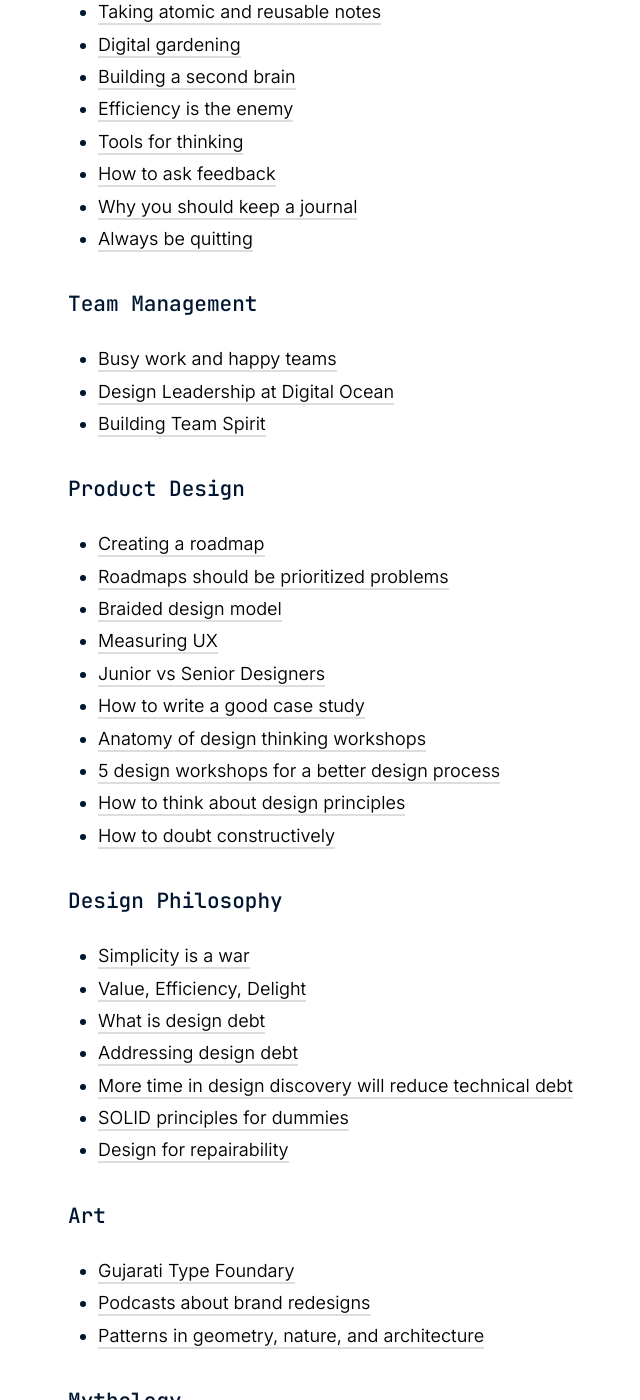
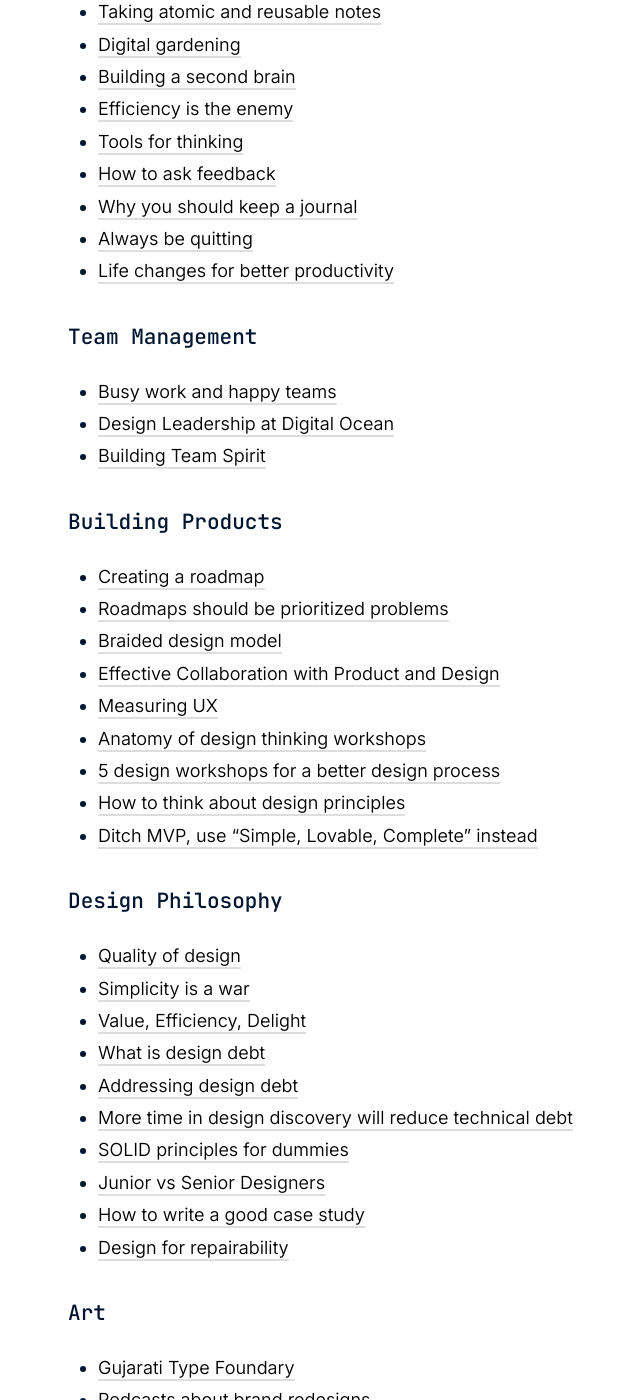
Before and after one commit to varundhawan5792/varundhawan.com, a Jekyll site: the page built from _notes/links.md, in a window 1280 px wide and 1400 px high, scrolled down 346 px. Shown: the whole window, without its empty margins (90-730 px from the left). Built offline with Jekyll 4.4.1, drawn with Linux system fonts in a browser that asks for light colours.

Commit message:
New reads added

```diff
--- a/_notes/links.md
+++ b/_notes/links.md
@@ -12,31 +12,34 @@ excerpt: A collection of ideas I find interesting
 - [How to ask feedback](https://www.samjulien.com/how-to-ask-for-feedback)
 - [Why you should keep a journal](https://hbr.org/2017/07/the-more-senior-your-job-title-the-more-you-need-to-keep-a-journal)
 - [Always be quitting](https://jmmv.dev/2021/04/always-be-quitting.html)
+- [Life changes for better productivity](https://nabeelqu.co/advice)
 
 ### Team Management
 - [Busy work and happy teams](https://tomlingham.com/articles/why-are-you-so-busy/)
 - [Design Leadership at Digital Ocean](https://joelcalifa.com/work/digitalocean-design-leadership/)
 - [Building Team Spirit](https://candost.blog/have-the-first-win-to-build-team-spirit/)
 
-### Product Design
+### Building Products
 - [Creating a roadmap](https://www.neuronux.com/post/how-to-create-a-product-roadmap)
 - [Roadmaps should be prioritized problems](https://www.youtube.com/watch?v=DQ1RjfxTyG0)
 - [Braided design model](https://www.mckinsey.com/business-functions/marketing-and-sales/our-insights/building-a-design-driven-culture)
+- [Effective Collaboration with Product and Design](https://www.joshwcomeau.com/career/effective-collaboration/)
 - [Measuring UX](https://vimeo.com/414636141)
-- [Junior vs Senior Designers](https://www.antonsten.com/juniorvssenior/)
-- [How to write a good case study](https://uxtools.co/blog/5-principles-of-exceptional-case-studies-in-ux-portfolios/)
 - [Anatomy of design thinking workshops](https://uxdesign.cc/comprehensive-anatomy-of-all-ux-design-thinking-workshops-c416706cd3e2)
 - [5 design workshops for a better design process](https://www.nngroup.com/articles/5-ux-workshops/)
 - [How to think about design principles](https://jonathanjeter.com/2011/05/27/jared-spool-the-essential-principles-behind-great-design-principles/)
-- [How to doubt constructively](https://matthewstrom.com/writing/doubt/)
+- [Ditch MVP, use "Simple, Lovable, Complete" instead](https://blog.asmartbear.com/slc.html)
 
 ### Design Philosophy
+- [Quality of design](https://paulstamatiou.com/craft/)
 - [Simplicity is a war](https://www.gosquared.com/blog/simplicity)
 - [Value, Efficiency, Delight](https://matthewstrom.com/writing/delight-comes-last/)
 - [What is design debt](https://uxdesign.cc/the-what-and-why-of-design-debt-861be8b887fe)
 - [Addressing design debt](https://uxdesign.cc/paying-off-design-debt-605d24487a70)
 - [More time in design discovery will reduce technical debt](https://refactoring.fm/p/the-true-meaning-of-technical-debt)
 - [SOLID principles for dummies](https://medium.com/backticks-tildes/the-s-o-l-i-d-principles-in-pictures-b34ce2f1e898)
+- [Junior vs Senior Designers](https://www.antonsten.com/juniorvssenior/)
+- [How to write a good case study](https://uxtools.co/blog/5-principles-of-exceptional-case-studies-in-ux-portfolios/)
 - [Design for repairability](https://interactionmagic.com/Design-for-repair)
 
 ### Art
```
Also changed, not shown: _notes/cognitive distortions.md (+1 -1 lines), _notes/design leadership.md (+1 -1 lines), _notes/design.md (+1 -1 lines).
